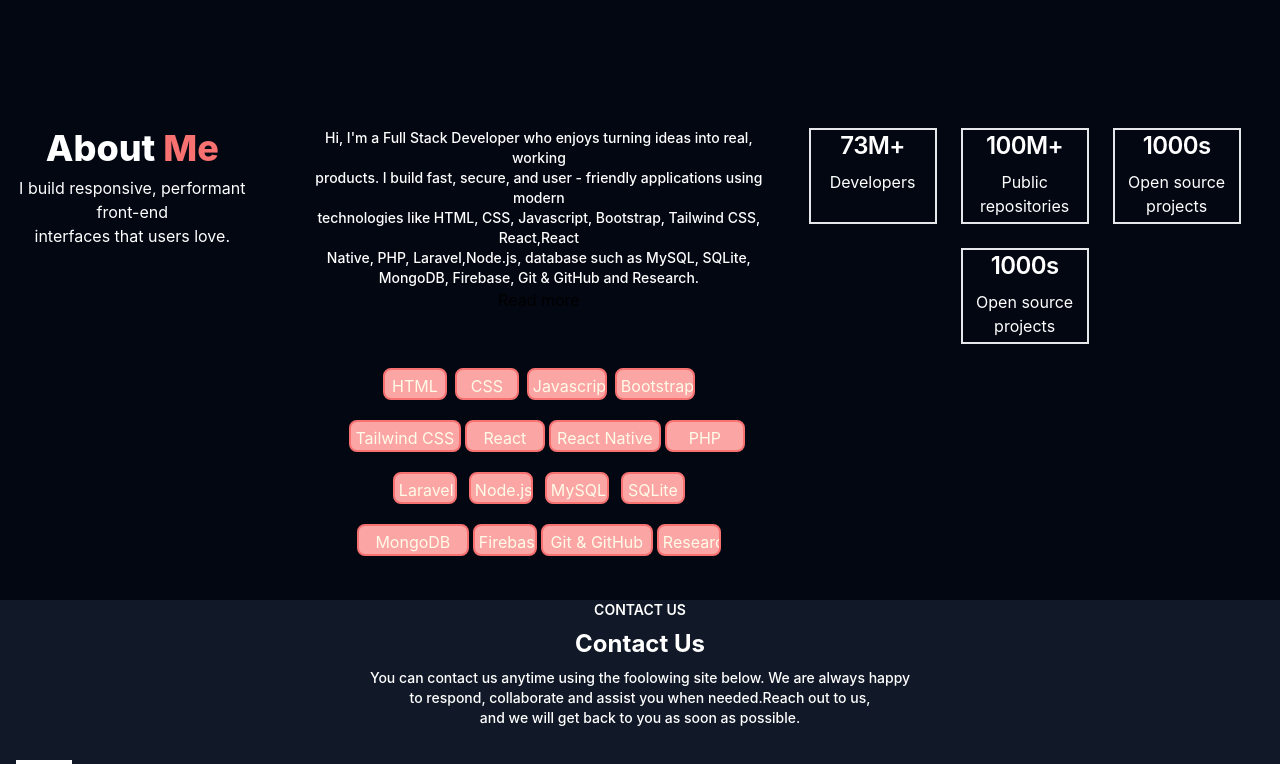
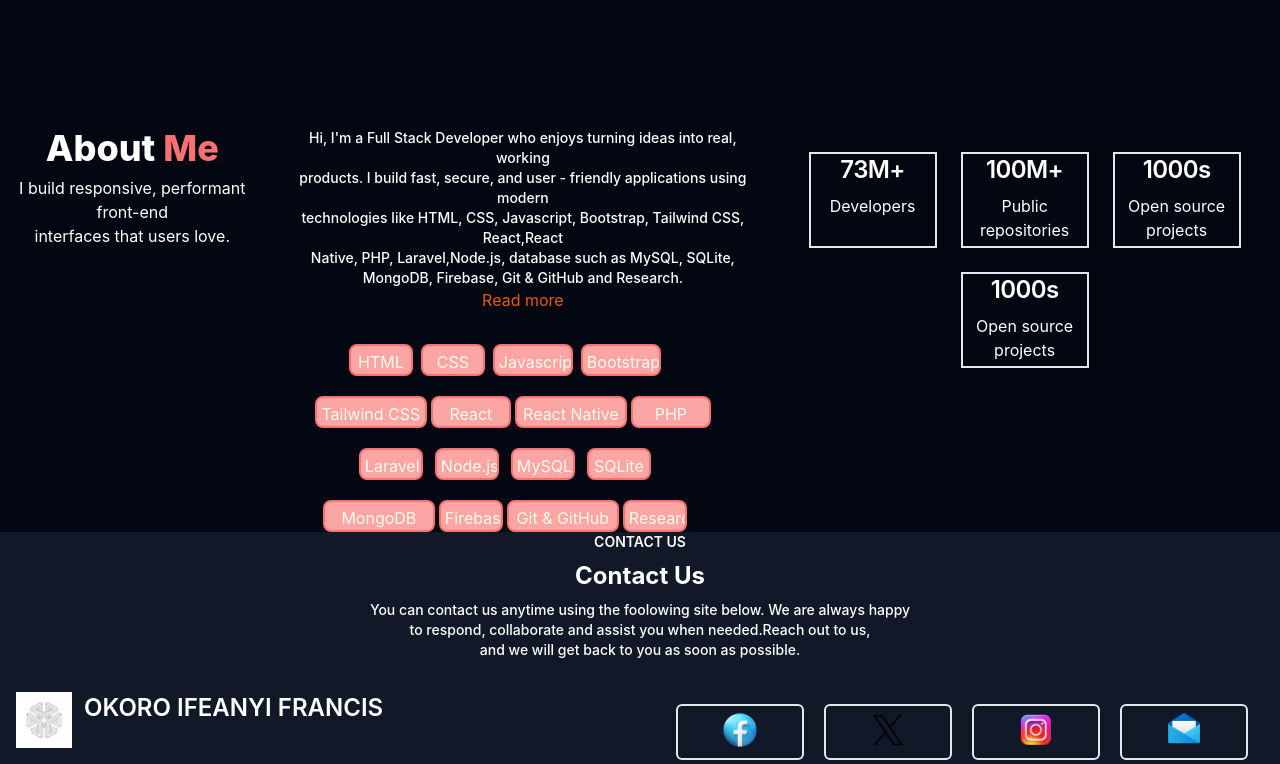
Before and after one commit to Ifycherry/MY-PORTFOLIO, a React (Create React App) app: page / in a window 1280 px wide. Shown: the part 676-1440 px from the top of the page. Built offline with nearby package versions, Linux system fonts and the light colour scheme.

Commit message:
body1 change

```diff
--- a/src/component/Body1.jsx
+++ b/src/component/Body1.jsx
@@ -7,24 +7,24 @@ export default function Body1() {
   const [readmore, setReadmore] = useState(false)
   return (
     <>
-    <div className='flex flex-row text-center justify-between bg-gray-950'>
-      <div>
+    <div className='flex flex-col min-h-96  md:flex-row justify-around  text-center bg-gray-950 gap-4 '>
+      <div className=''>
       <h1 className='text-4xl font-extrabold text-white'>About <span className='text-red-400'>Me</span></h1>
-      <div className=' mt-2 text-white'>
+      <div className=' mt-2 text-white text-center  '>
       <p>I build responsive, performant front-end<br/>
       interfaces that users love.
       </p>
       </div>
       </div>
-      <div className='ml-11'>
-        <p className='line-clamp-none text-sm font-medium text-white'>Hi, I'm a Full Stack Developer who enjoys turning ideas into real, working<br/> products. I build fast, secure, and user - friendly applications using modern <br/>technologies like HTML, CSS, Javascript, Bootstrap, Tailwind CSS, React,React<br/> Native, PHP, Laravel,Node.js, database such as MySQL, SQLite,<br/> MongoDB, Firebase, Git & GitHub and Research.</p>
+      <div className='ml-3 text-center '>
+        <p className='line-clamp-none text-sm font-medium text-white '>Hi, I'm a Full Stack Developer who enjoys turning ideas into real, working<br/> products. I build fast, secure, and user - friendly applications using modern <br/>technologies like HTML, CSS, Javascript, Bootstrap, Tailwind CSS, React,React<br/> Native, PHP, Laravel,Node.js, database such as MySQL, SQLite,<br/> MongoDB, Firebase, Git & GitHub and Research.</p>
           { readmore && (
         <p className='text-yellow-100'>
           Am currently working with Roncloud Technologies, I love solving problems, <br/>improving performance, and writing clean, maintainable code. When I'm not<br/> coding, I'm learning new tools and sharing knowledge with others.<br/> I'm always open to collaborating on exciting projects and opportunities.
         </p>
           )}
-          <button onClick={() => setReadmore(!readmore)}>{readmore ? "Read less" : "Read more"}</button>
-        <div className=' justify-center mt-14 gap-4'>
+          <button className='text-orange-600' onClick={() => setReadmore(!readmore)}>{readmore ? "Read less" : "Read more"}</button>
+        <div className=' justify-center mt-8 gap-10 text-center mr-9 h-auto '>
         <span className='flex justify-center gap-2 mt-5 '>
         <p className='border-2 rounded-lg border-red-400 bg-red-300 overflow-hidden w-16 h-8  p-1  text-yellow-50 '>HTML</p>
         <p className='border-2 rounded-lg border-red-400 bg-red-300 overflow-hidden w-16 h-8  p-1  text-yellow-50 '>CSS</p>
@@ -54,7 +54,7 @@ export default function Body1() {
       {/* <div id="fullWidthTabContent" class="border-t border-default">
         <div class="hidden p-4 rounded-base md:p-8" id="stats" role="tabpanel" aria-labelledby="stats-tab">
             <dl class="grid max-w-screen-xl grid-cols-2 gap-8 p-4 mx-auto text-heading sm:grid-cols-3 xl:grid-cols-6 sm:p-8"> */}
-            <div className='flex flex-wrap gap-6  justify-center'>
+            <div className='flex flex-wrap  gap-6  justify-center mt-6 h-auto max-h-[300px] object-cover'>
                 <div class="flex flex-col border-2 w-32 h-24  text-white">
                     <dt class="mb-2 text-2xl font-semibold tracking-tight text-heading">73M+</dt>
                     <dd class="text-body">Developers</dd>
--- a/src/component/Footer.jsx
+++ b/src/component/Footer.jsx
@@ -10,7 +10,7 @@ export default function Footer() {
     <>
 
 
-<footer class="bg-gray-900">
+<footer class="bg-gray-900 ">
     <div className='text-center text-white'>
     <h3 class="mb-2 text-sm font-semibold text-heading uppercase">Contact Us</h3>
     <h1 class="mb-2 text-2xl font-bold ">Contact Us</h1>
```
